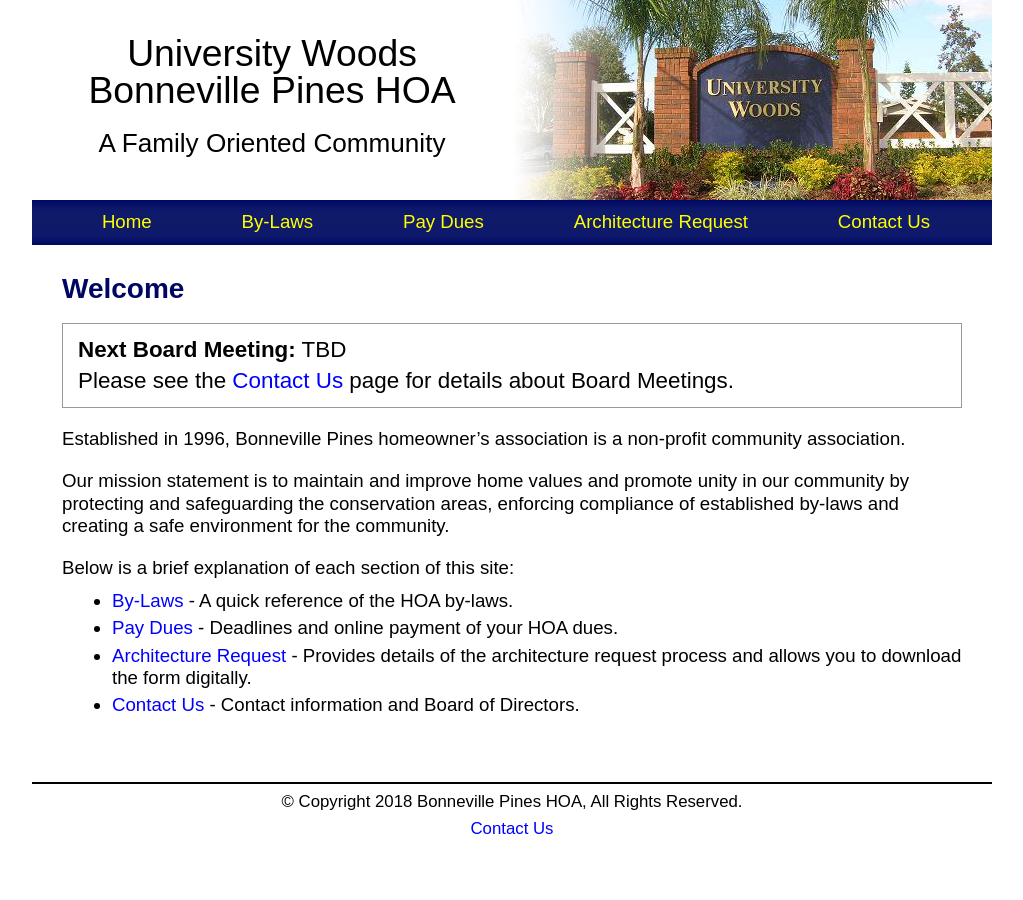
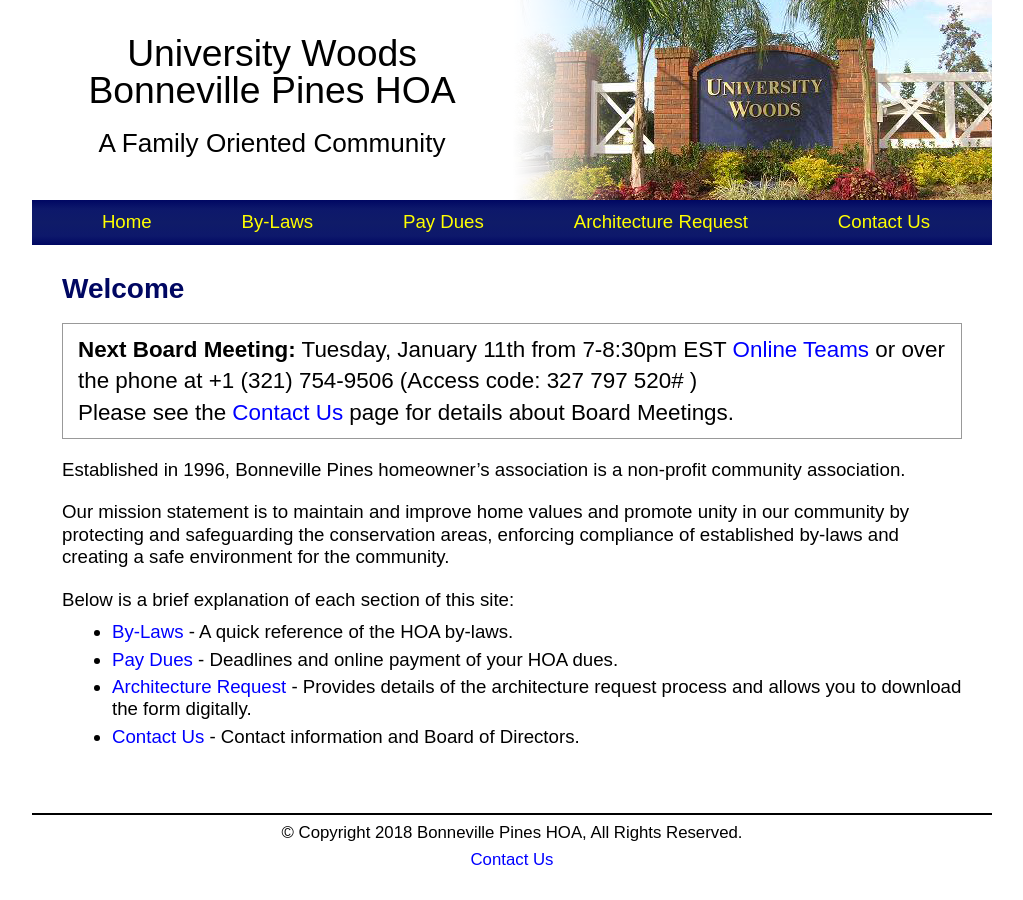
Before and after one commit to bphoa/website, a Jekyll site: the page built from index.md, in a window 1280 px wide. Shown: the whole page, without its empty margins (128-1151 px from the left). Built offline with Jekyll 4.4.1, drawn with Linux system fonts in a browser that asks for light colours.

Commit message:
Add Jan 2022 meeting

```diff
--- a/index.md
+++ b/index.md
@@ -3,7 +3,7 @@ layout: page
 title: Welcome
 ---
 
-**Next Board Meeting:** TBD\\
+**Next Board Meeting:** Tuesday, January 11th from 7-8:30pm EST [Online Teams](https://teams.microsoft.com/l/meetup-join/19%3ameeting_NTI3ZGZlMmUtNzljMy00MjQyLThmZWItNmQ1NGQ4ZWI1NTM1%40thread.v2/0?context=%7b%22Tid%22%3a%22a1cf3136-ea50-4354-ad39-345d96aeab4c%22%2c%22Oid%22%3a%222bc7e669-8d10-42dc-9b65-50ce9c280aba%22%7d) or over the phone at +1 (321) 754-9506  (Access code: 327 797 520# )\\
 Please see the [Contact Us](contact) page for details about Board Meetings.
 {: .alert}
 
```
